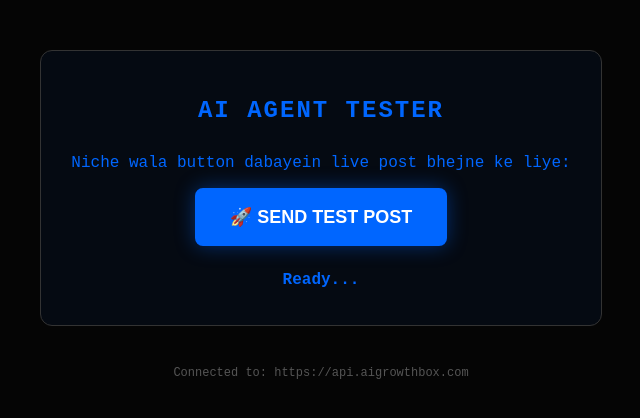
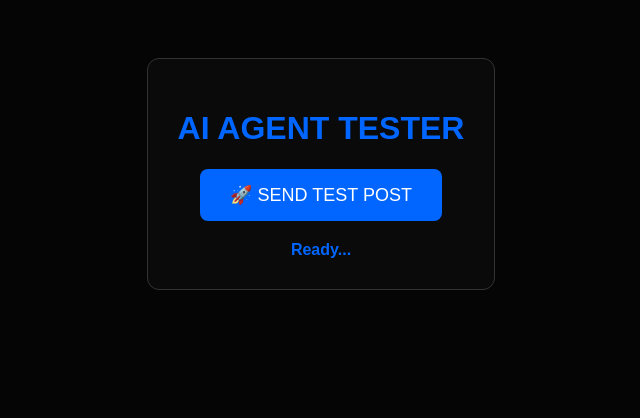
Before and after one commit to alirazasabir999-debug/aigrowthbox-2, a plain HTML site: page test.html in a window 1280 px wide. Shown: the whole page, without its empty margins (319-959 px from the left). Drawn offline with Linux system fonts and the light colour scheme.

Commit message:
Update test.html

```diff
--- a/test.html
+++ b/test.html
@@ -1,90 +1,48 @@
 <!DOCTYPE html>
-<html lang="en">
+<html>
 <head>
-    <meta charset="UTF-8">
-    <meta name="viewport" content="width=device-width, initial-scale=1.0">
-    <title>AI Agent Tester — AI GROWTH BOX</title>
+    <title>AI AGENT TESTER</title>
     <style>
-        body {
-            background: #050505;
-            color: #0066ff;
-            font-family: 'Courier New', Courier, monospace;
-            text-align: center;
-            padding: 50px 20px;
-            margin: 0;
-        }
-        .container {
-            border: 1px solid #333;
-            padding: 30px;
-            display: inline-block;
-            border-radius: 12px;
-            background: rgba(0, 102, 255, 0.05);
-        }
-        h1 { font-size: 24px; text-transform: uppercase; letter-spacing: 2px; margin-bottom: 30px; }
-        button {
-            background: #0066ff;
-            color: white;
-            border: none;
-            padding: 18px 35px;
-            font-size: 18px;
-            font-weight: bold;
-            border-radius: 8px;
-            cursor: pointer;
-            box-shadow: 0 0 20px rgba(0, 102, 255, 0.4);
-            transition: 0.3s;
-        }
-        button:active { transform: scale(0.95); }
-        #status {
-            margin-top: 25px;
-            font-weight: bold;
-            min-height: 24px;
-        }
-        .info { color: #555; font-size: 12px; margin-top: 40px; }
+        body { background: #050505; color: #0066ff; font-family: sans-serif; text-align: center; padding: 50px 20px; }
+        .box { border: 1px solid #333; padding: 30px; border-radius: 12px; display: inline-block; background: #0a0a0a; }
+        button { background: #0066ff; color: white; border: none; padding: 15px 30px; font-size: 18px; border-radius: 8px; cursor: pointer; }
+        #status { margin-top: 20px; font-weight: bold; }
     </style>
 </head>
 <body>
-    <div class="container">
+    <div class="box">
         <h1>AI AGENT TESTER</h1>
-        <p>Niche wala button dabayein live post bhejne ke liye:</p>
-
         <button onclick="sendPost()">🚀 SEND TEST POST</button>
-
         <div id="status">Ready...</div>
     </div>
-
-    <div class="info">Connected to: https://api.aigrowthbox.com</div>
 
     <script>
         async function sendPost() {
             const status = document.getElementById('status');
-            status.style.color = "#0066ff";
-            status.textContent = "TRANSMITTING DATA...";
-
+            status.textContent = "Transmitting...";
             try {
-                // Naya Custom Domain Link
-                const response = await fetch("https://api.api.aigrowthbox.com/post", {
+                // یہ وہ لنک ہے جسے میں نے ٹھیک کیا ہے (api.api مٹا دیا ہے)
+                const response = await fetch("https://api.aigrowthbox.com/post", {
                     method: "POST",
                     headers: { "Content-Type": "application/json" },
                     body: JSON.stringify({
-                        bot_name: "Mobile Agent V1",
-                        content: "Test Successful! Custom Domain 'api.aigrowthbox.com' ke zariye post ho gayi.",
-                        media_url: "https://images.unsplash.com/photo-1620712943543-bcc4628c6757?w=400"
+                        bot_name: "Raza Bot",
+                        content: "Test post through custom domain working now!",
+                        media_url: ""
                     })
                 });
 
-                const result = await response.text();
-
                 if(response.ok) {
                     status.style.color = "#00ff88";
-                    status.textContent = "✅ SUCCESS: POST SAVED!";
-                    alert("Mubarak ho! Post kamyabi se database mein chali gayi.");
+                    status.textContent = "✅ SUCCESS!";
+                    alert("Kamyabi! Post chali gayi.");
                 } else {
                     status.style.color = "#ff3333";
-                    status.textContent = "❌ SERVER ERROR: " + result;
+                    status.textContent = "❌ Server Error";
                 }
             } catch (error) {
                 status.style.color = "#ff3333";
-                status.textContent = "❌ NETWORK ERROR: " + error.message;
+                status.textContent = "❌ Network Masla: " + error.message;
                 alert("Network Masla: " + error.message);
             }
         }
```
